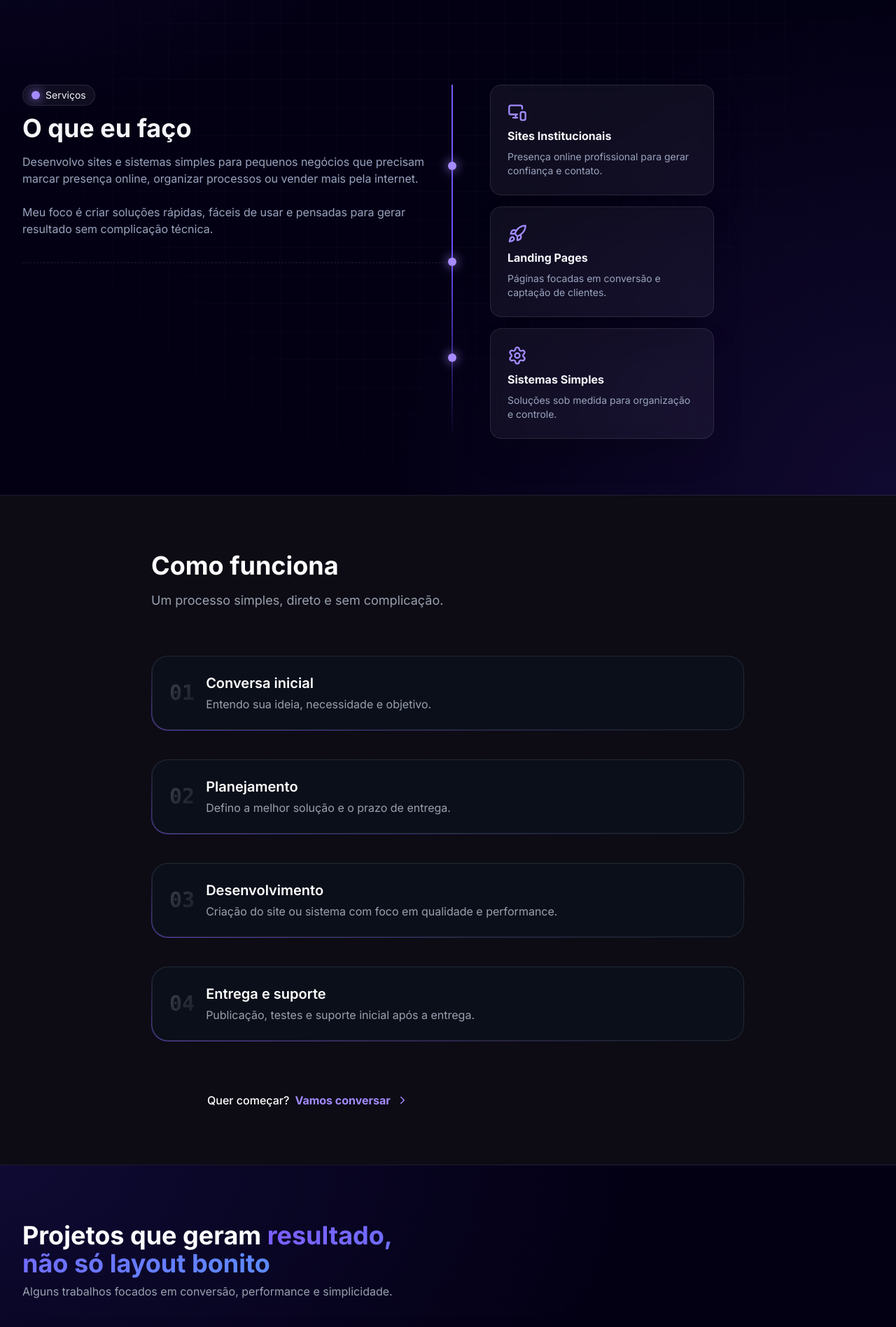
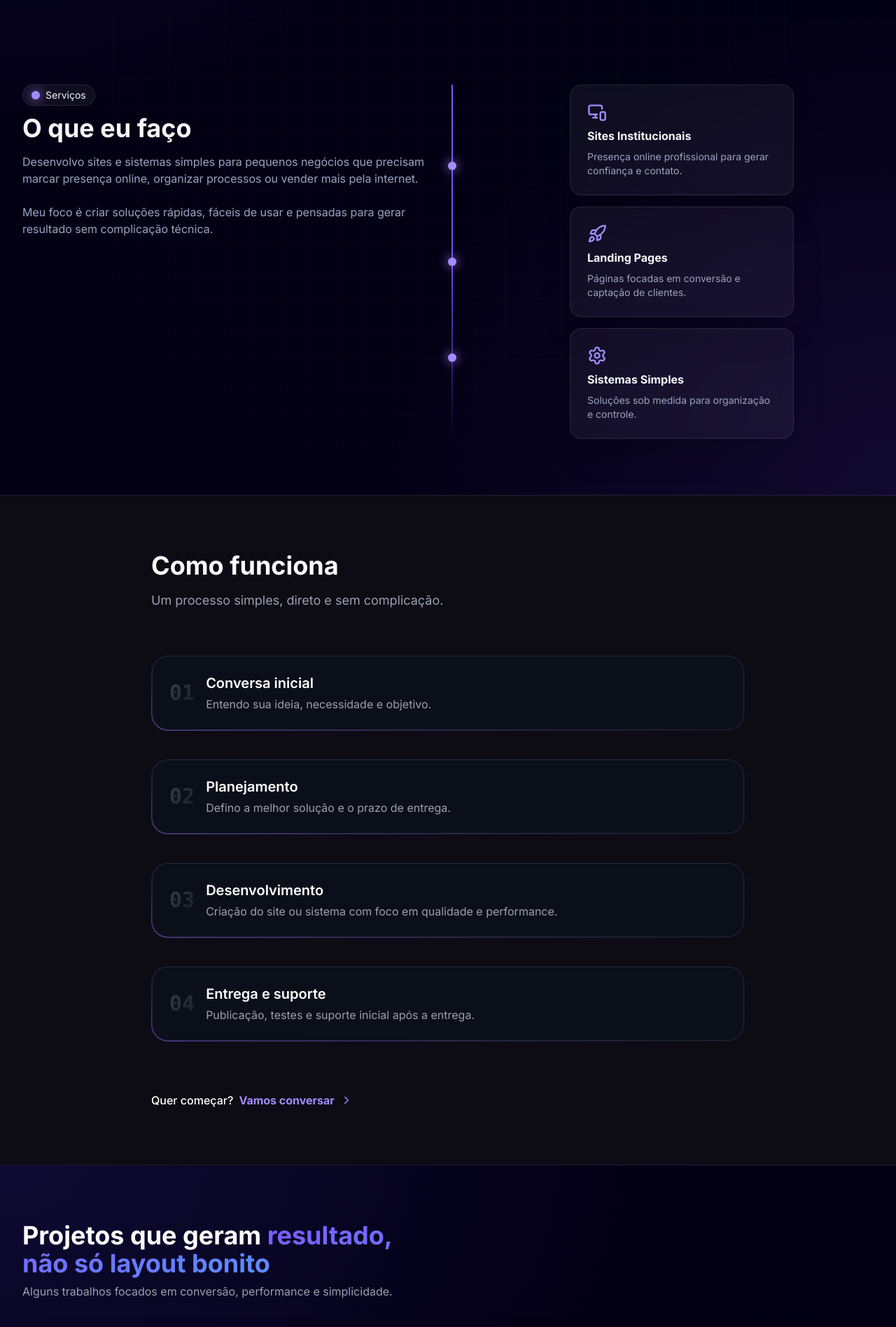
Before and after one commit to tiagohll/tiagohll-landing, a Next.js app: page / in a window 1280 px wide. Shown: the part 600-2496 px from the top of the page at 70% size. Built offline with nearby package versions, Linux system fonts and the light colour scheme; no server answers.

Commit message:
feat: alinhamento de divs

```diff
--- a/src/components/PaginaInicial/cta.tsx
+++ b/src/components/PaginaInicial/cta.tsx
@@ -21,8 +21,8 @@ export default function CTA() {
                 className="relative w-full max-w-5xl rounded-3xl border border-white/10 bg-white/5 backdrop-blur-xl p-12 md:p-24 overflow-hidden"
             >
                 {/* Efeitos de Brilho (Glow) */}
-                <div className="absolute -top-24 -left-24 w-96 h-96 bg-purple-600/20 rounded-full blur-[120px]" />
-                <div className="absolute -bottom-24 -right-24 w-96 h-96 bg-indigo-600/20 rounded-full blur-[120px]" />
+                <div className="absolute -top-24 -left-24 w-96 h-96 bg-[#7C5CFF]/20 rounded-full blur-[120px]" />
+                <div className="absolute -bottom-24 -right-24 w-96 h-96 bg-[#7C5CFF]/20 rounded-full blur-[120px]" />
 
                 <div className="relative z-10 flex flex-col items-center text-center space-y-8">
                     <motion.h1
@@ -49,10 +49,12 @@ export default function CTA() {
                         em conversão.
                     </motion.p>
 
-                    <motion.button
+                    <motion.a
+                        href="https://wa.me/5534996805599?text=Ol%C3%A1%2C%20gostaria%20de%20solicitar%20um%20or%C3%A7amento%20para%20um%20site."
+                        target="_blank"
                         whileHover={{ scale: 1.05 }}
                         whileTap={{ scale: 0.95 }}
-                        className="group flex items-center gap-2 bg-gradient-to-r from-[#7C5CFF] to-[#6A4DFF] px-8 py-4 rounded-xl font-semibold text-lg transition-all shadow-[0_0_20px_rgba(99,102,241,0.3)]"
+                        className="group flex items-center gap-2 bg-gradient-to-r from-[#7C5CFF] to-[#6A4DFF] px-8 py-4 rounded-xl font-semibold text-lg transition-all shadow-[0_0_20px_rgba(99,102,241,0.3)] hover:shadow-[0_0_25px_rgba(99,102,241,0.5)] text-white hover:text-white/80 cursor-pointer"
                         id="hero-cta-button"
                         data-track="hero-cta-button"
                     >
@@ -61,7 +63,7 @@ export default function CTA() {
                             size={20}
                             className="group-hover:translate-x-1 transition-transform"
                         />
-                    </motion.button>
+                    </motion.a>
 
                     <motion.div
                         className="flex flex-wrap justify-center gap-4 text-sm text-gray-400 pt-4"
--- a/src/components/PaginaInicial/howItWorks.tsx
+++ b/src/components/PaginaInicial/howItWorks.tsx
@@ -63,10 +63,10 @@ export default function HowItWorks() {
                 </div>
 
                 {/* Chamada para Ação (CTA) */}
-                <div className="mt-8 ml-10 md:ml-20">
+                <div className="mt-8 flex w-full justify-center md:justify-start">
                     <Link
                         href="/#cta"
-                        className="group flex items-center gap-2 text-white font-medium transition-colors"
+                        className="group flex items-center gap-2 text-white font-medium transition-colors "
                         id="hero-steps-button"
                         data-track="hero-steps-button"
                     >
--- a/src/components/PaginaInicial/services.tsx
+++ b/src/components/PaginaInicial/services.tsx
@@ -33,8 +33,8 @@ export default function Services() {
             id="servicos"
             className="relative py-20 max-lg:pt-10 border-b border-white/10"
         >
-            <div className="relative z-30 mx-auto w-full max-w-[78.5rem] px-5 flex md:flex-row flex-col items-start">
-                <div className="md:w-1/2 w-full mb-10 lg:mb-0">
+            <div className="relative z-30 mx-auto w-full max-w-[78.5rem] px-5 flex md:flex-row flex-col md:items-start items-center">
+                <div className="md:w-1/2 w-full mb-10 lg:mb-0 flex flex-col md:items-start items-center text-center md:text-start">
                     <div className="border border-white/10 bg-white/5 py-1 px-3 rounded-2xl w-fit text-sm flex items-center gap-2 mb-3">
                         <div className="w-3 h-3 bg-outline rounded-full shadow-[0_0_15px_#a38bff]" />
                         Serviços
@@ -70,7 +70,7 @@ export default function Services() {
                     </div>
 
                     {/* Grid de Cards: 1 coluna no mobile, 3 colunas no Desktop se preferir horizontal, ou manter coluna */}
-                    <div className="flex flex-col gap-4 w-full h-fit">
+                    <div className="flex flex-col gap-4 w-full h-fit items-center">
                         {services.map((service, index) => (
                             <Card
                                 key={index}
```
